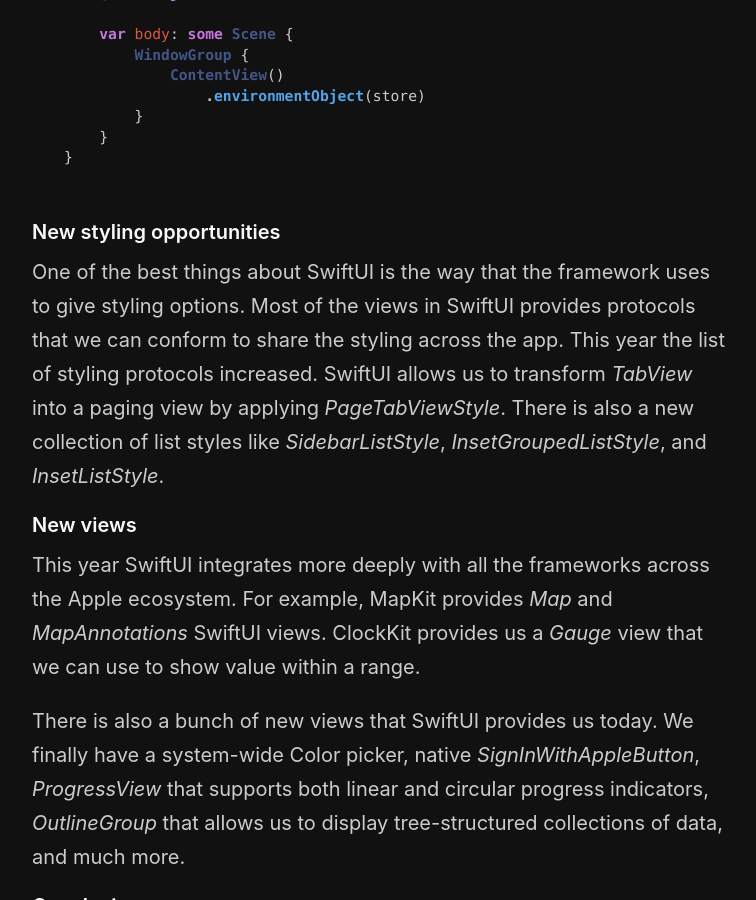
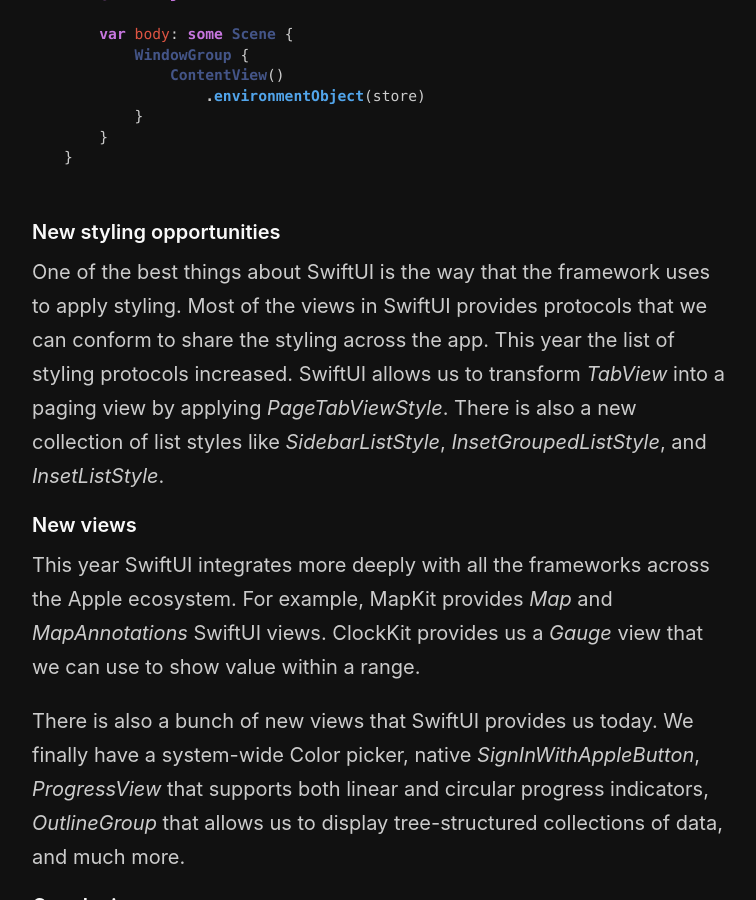
Before and after one commit to mecid/mecid.github.io, a Jekyll site: the page built from _posts/2020-06-23-what-is-new-in-swiftui.md, in a window 1280 px wide and 900 px high, scrolled down 5176 px. Shown: the whole window, without its empty margins (258-1014 px from the left). Built offline with Jekyll 4.4.1, drawn with Linux system fonts in a browser that asks for light colours.

Commit message:
Update 2020-06-23-what-is-new-in-swiftui.md

````diff
--- a/_posts/2020-06-23-what-is-new-in-swiftui.md
+++ b/_posts/2020-06-23-what-is-new-in-swiftui.md
@@ -162,7 +162,7 @@
 ```
 
 #### New styling opportunities
-One of the best things about SwiftUI is the way that the framework uses to give styling options. Most of the views in SwiftUI provides protocols that we can conform to share the styling across the app. This year the list of styling protocols increased. SwiftUI allows us to transform *TabView* into a paging view by applying *PageTabViewStyle*. There is also a new collection of list styles like *SidebarListStyle*, *InsetGroupedListStyle*, and *InsetListStyle*.
+One of the best things about SwiftUI is the way that the framework uses to apply styling. Most of the views in SwiftUI provides protocols that we can conform to share the styling across the app. This year the list of styling protocols increased. SwiftUI allows us to transform *TabView* into a paging view by applying *PageTabViewStyle*. There is also a new collection of list styles like *SidebarListStyle*, *InsetGroupedListStyle*, and *InsetListStyle*.
 
 #### New views
 This year SwiftUI integrates more deeply with all the frameworks across the Apple ecosystem. For example, MapKit provides *Map* and *MapAnnotations* SwiftUI views. ClockKit provides us a *Gauge* view that we can use to show value within a range.
````
